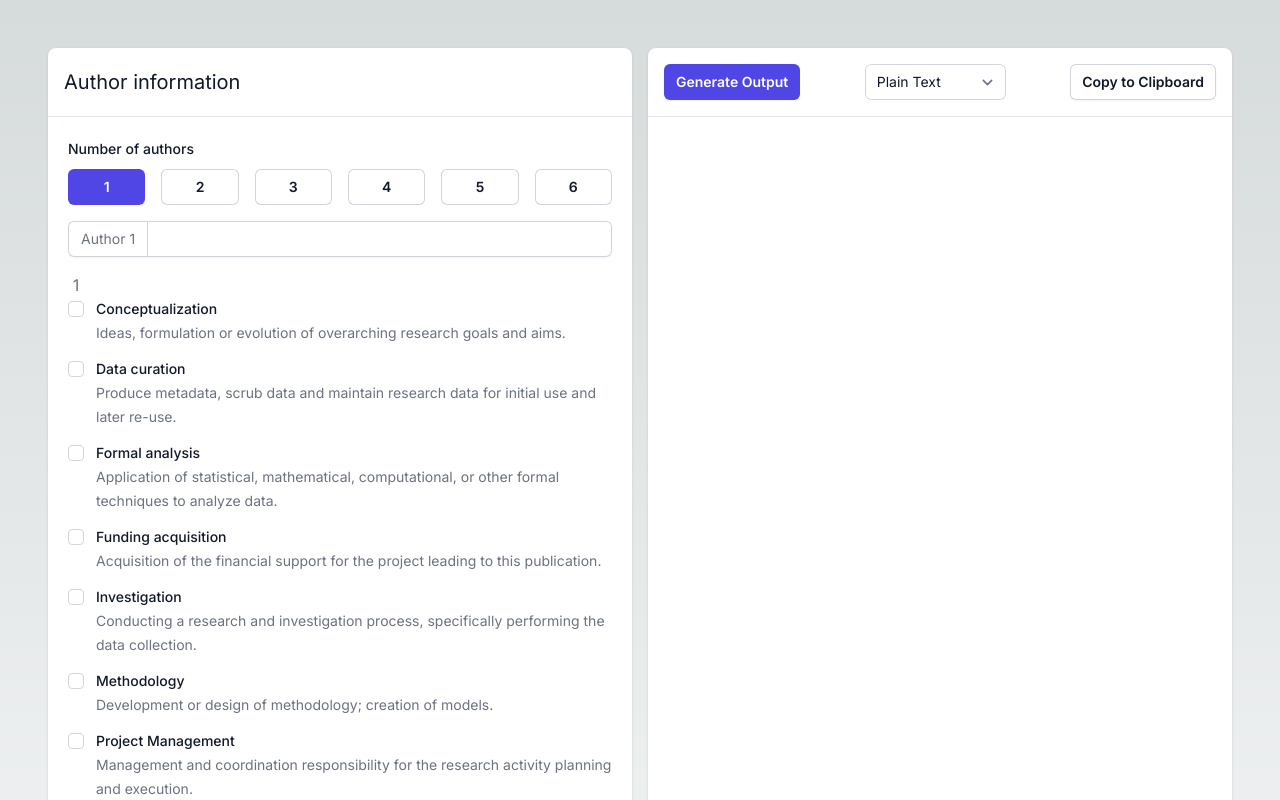
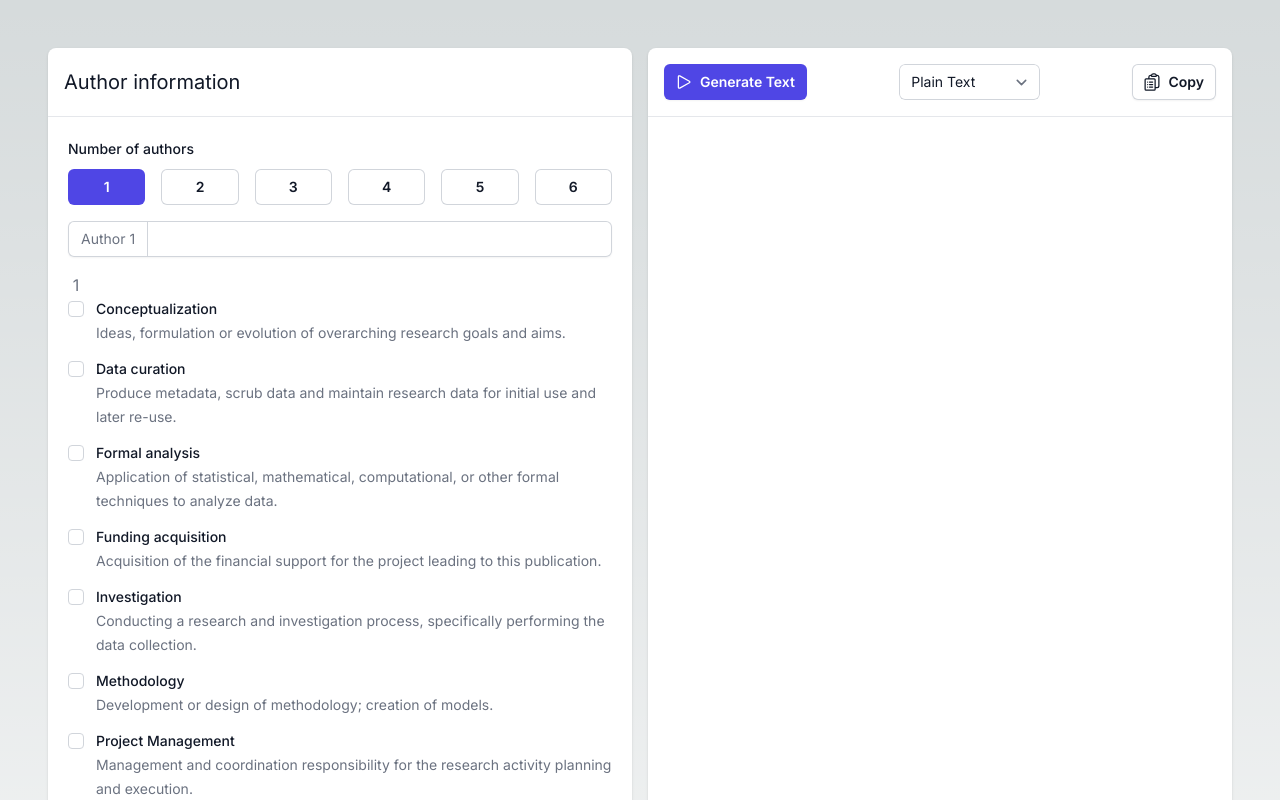
Before and after one commit to andreas-bauer/credit-maker, a Next.js app: page / in a window 1280 px wide. Shown: the top 800 px of the page. Built offline with nearby package versions, Linux system fonts and the light colour scheme.

Commit message:
Add icons

```diff
--- a/src/app/page.tsx
+++ b/src/app/page.tsx
@@ -159,9 +159,23 @@ export default function Home() {
             <button
               type='submit'
               form='author-form'
-              className='relative inline-flex items-center rounded-md bg-primary px-3 py-2 text-sm font-semibold text-white shadow-sm hover:bg-primary-hover'
+              className='relative inline-flex items-center gap-x-1.5 rounded-md bg-primary px-3 py-2 text-sm font-semibold text-white shadow-sm hover:bg-primary-hover'
             >
-              Generate Output
+              <svg
+                xmlns='http://www.w3.org/2000/svg'
+                fill='none'
+                viewBox='0 0 24 24'
+                stroke-width='1.5'
+                stroke='currentColor'
+                className='-ml-0.5 h-5 w-5'
+              >
+                <path
+                  stroke-linecap='round'
+                  stroke-linejoin='round'
+                  d='M5.25 5.653c0-.856.917-1.398 1.667-.986l11.54 6.347a1.125 1.125 0 0 1 0 1.972l-11.54 6.347a1.125 1.125 0 0 1-1.667-.986V5.653Z'
+                />
+              </svg>
+              Generate Text
             </button>
 
             <div>
@@ -180,9 +194,23 @@ export default function Home() {
             <button
               type='submit'
               onClick={onCopyHandler}
-              className='rounded-md bg-white px-3 py-2 text-sm font-semibold text-gray-dark shadow-sm ring-1 ring-inset ring-gray-300 hover:bg-gray-100'
+              className='inline-flex gap-x-1.5 rounded-md bg-white px-3 py-2 text-sm font-semibold text-gray-dark shadow-sm ring-1 ring-inset ring-gray-300 hover:bg-gray-100'
             >
-              Copy to Clipboard
+              <svg
+                xmlns='http://www.w3.org/2000/svg'
+                fill='none'
+                viewBox='0 0 24 24'
+                stroke-width='1.5'
+                stroke='currentColor'
+                className='-ml-0.5 h-5 w-5'
+              >
+                <path
+                  stroke-linecap='round'
+                  stroke-linejoin='round'
+                  d='M9 12h3.75M9 15h3.75M9 18h3.75m3 .75H18a2.25 2.25 0 0 0 2.25-2.25V6.108c0-1.135-.845-2.098-1.976-2.192a48.424 48.424 0 0 0-1.123-.08m-5.801 0c-.065.21-.1.433-.1.664 0 .414.336.75.75.75h4.5a.75.75 0 0 0 .75-.75 2.25 2.25 0 0 0-.1-.664m-5.8 0A2.251 2.251 0 0 1 13.5 2.25H15c1.012 0 1.867.668 2.15 1.586m-5.8 0c-.376.023-.75.05-1.124.08C9.095 4.01 8.25 4.973 8.25 6.108V8.25m0 0H4.875c-.621 0-1.125.504-1.125 1.125v11.25c0 .621.504 1.125 1.125 1.125h9.75c.621 0 1.125-.504 1.125-1.125V9.375c0-.621-.504-1.125-1.125-1.125H8.25ZM6.75 12h.008v.008H6.75V12Zm0 3h.008v.008H6.75V15Zm0 3h.008v.008H6.75V18Z'
+                />
+              </svg>
+              Copy
             </button>
           </div>
           <div className='px-4 py-5'>
```
